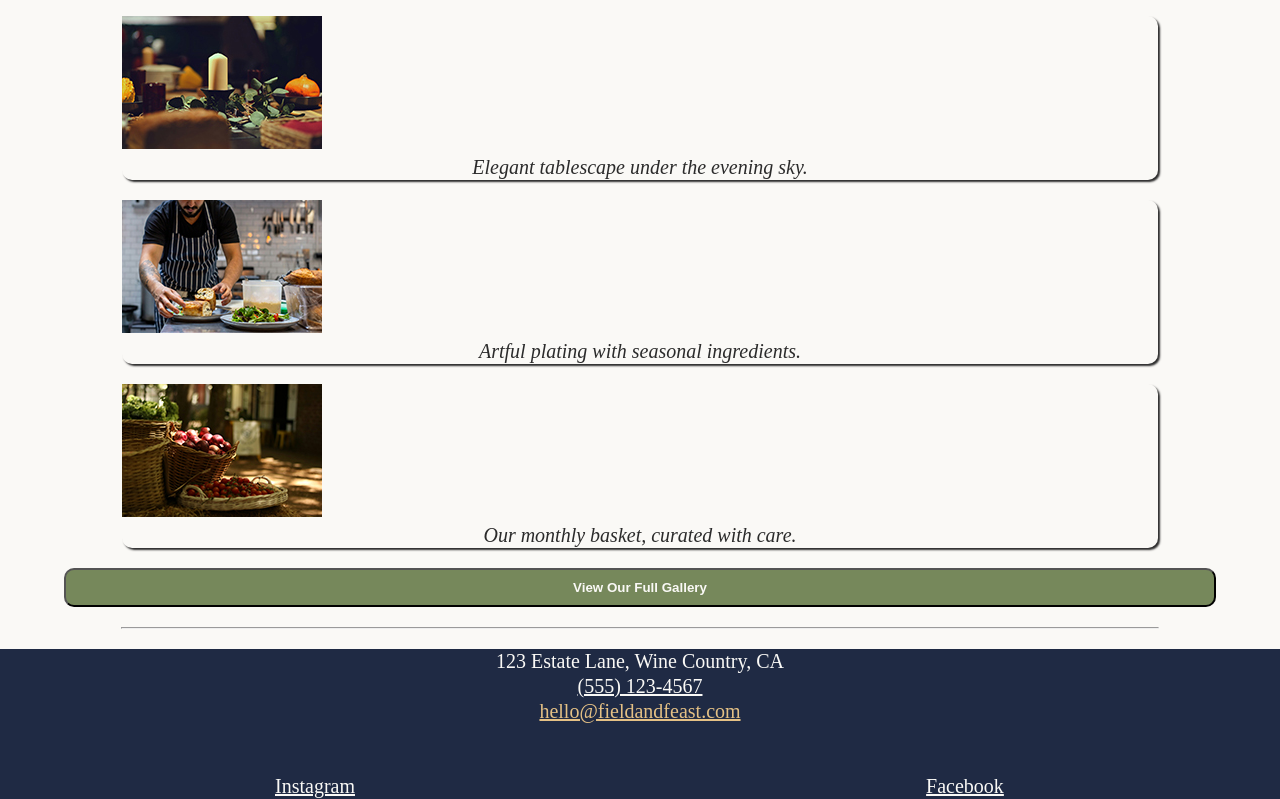
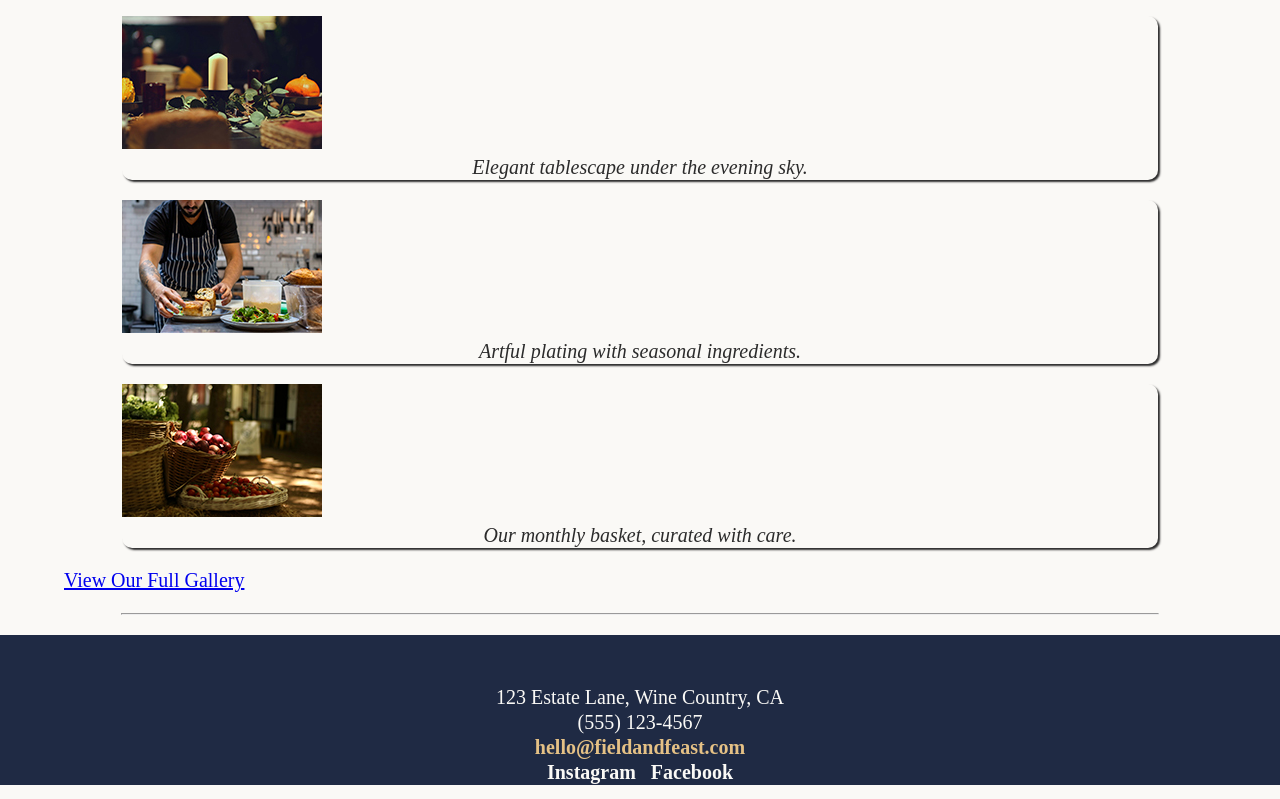
Before and after one commit to tracydchristenson-hub/fieldandfeast, a plain HTML site: page index.html in a window 1280 px wide. Shown: the part 2122-2921 px from the top of the page. Drawn offline with Linux system fonts and the light colour scheme; a web font is replaced by a local one.

Commit message:
styles
styles

```diff
--- a/index.html
+++ b/index.html
@@ -123,7 +123,7 @@
                 <figcaption>Our monthly basket, curated with care.</figcaption>
             </figure>
 
-            <button>View Our Full Gallery</button>
+            <a href="#" class="button">View Our Full Gallery</a>
         </section>
 
         <hr>
@@ -136,12 +136,12 @@
 
         <p><a href="tel:555-123-4567">(555) 123-4567</a></p>
 
-        <p> <a href="mailto:hello@fieldandfeast.com" id="email">hello@fieldandfeast.com</a></p>
+        <p><a href="mailto:hello@fieldandfeast.com" id="email">hello@fieldandfeast.com</a></p>
 
-        <ul>
-            <li><a href="#">Instagram</a></li>
-            <li><a href="#">Facebook</a></li>
-        </ul>
+        <p id="social">
+            <a href="#">Instagram</a> &nbsp;
+            <a href="#">Facebook</a>
+        </p>
     </footer>
 
 </body>
--- a/styles.css
+++ b/styles.css
@@ -298,14 +298,18 @@ footer {
     background-color: #1F2A44;
     text-align: center;
     margin: 0;
+    padding-top: 50px;
 }
 
 footer a {
     color: #FAF9F6;
+    text-decoration: none;
 }
 
-#email {
+#email,
+#social {
     color: #E5C185;
+    font-weight: bold;
 }
 
 footer ul {
```
